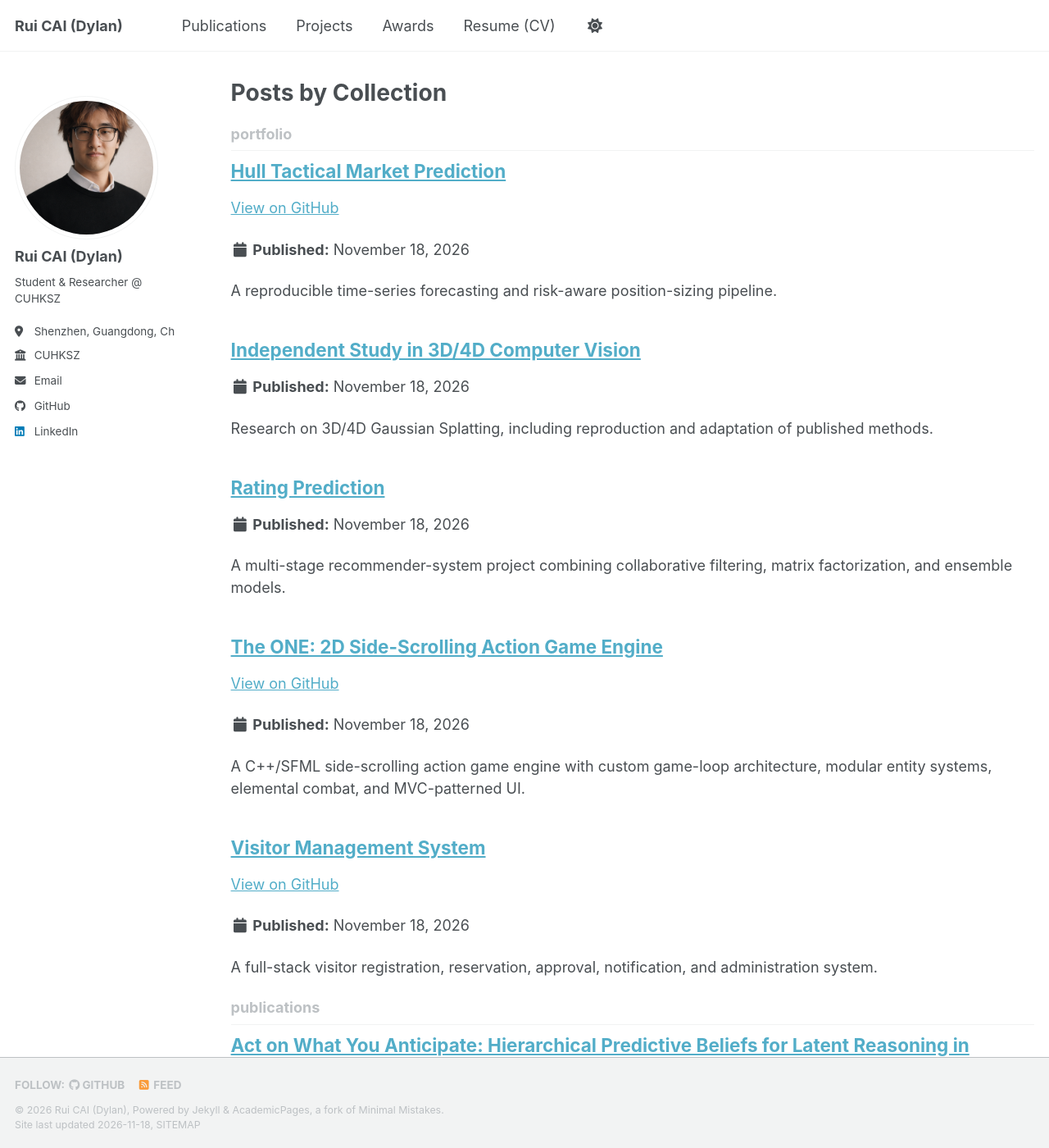
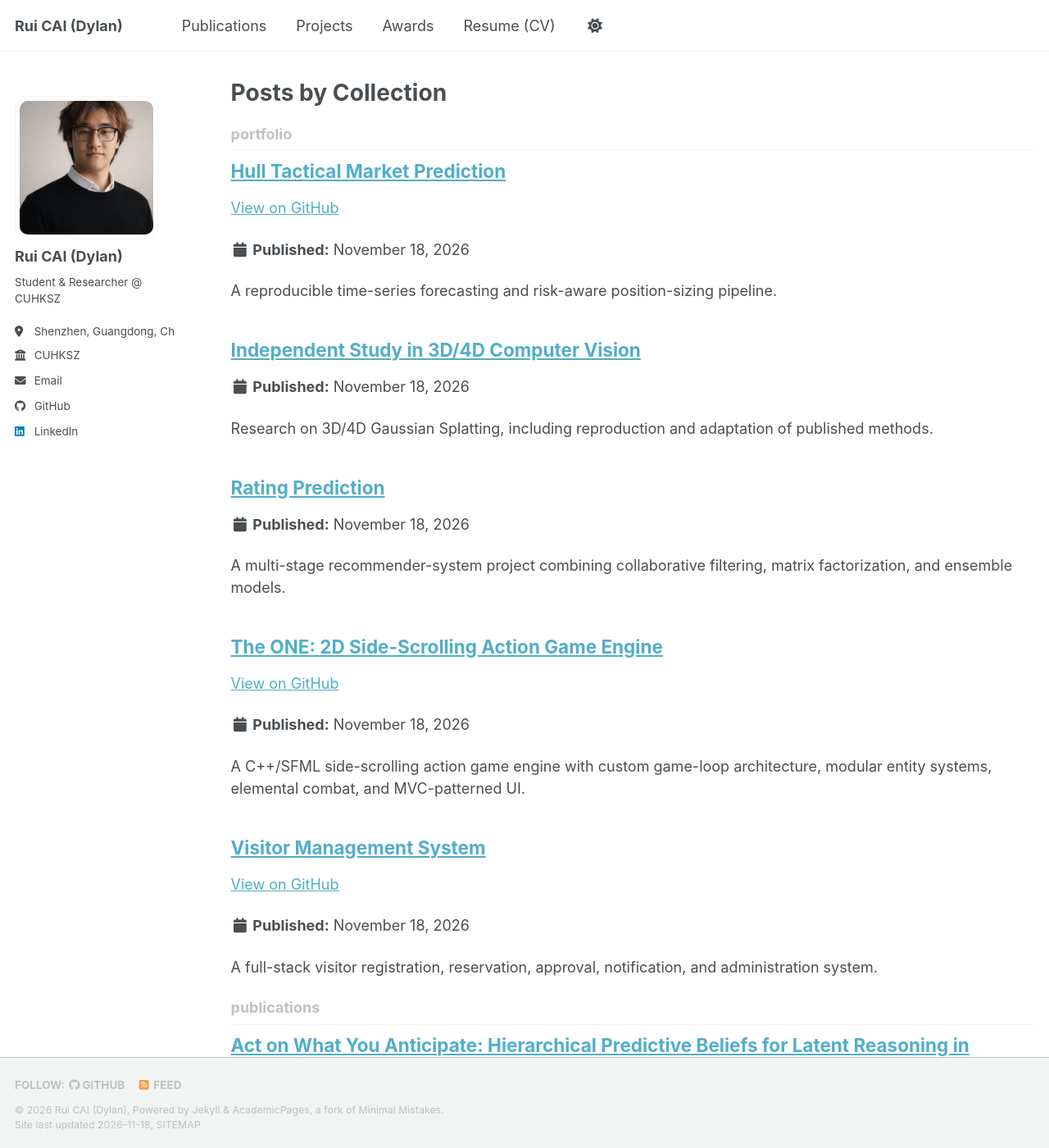
Before and after one commit to KrisCheeRay/Homepage, a Jekyll site: the page built from _pages/collection-archive.html, in a window 1280 px wide and 1400 px high. Shown: the whole window at 82% size. Built offline with Jekyll 4.4.1, drawn with Linux system fonts in a browser that asks for light colours; a style sheet for code colours, icons or effects is not loaded; some of the changed text lies outside the part shown.

Commit message:
Refine publication hierarchy and avatar shape

```diff
--- a/_includes/archive-single.html
+++ b/_includes/archive-single.html
@@ -56,9 +56,9 @@
          <p class="page__date"><strong><i class="fa fa-fw fa-calendar" aria-hidden="true"></i> {{ site.data.ui-text[site.locale].date_label | default: "Published:" }}</strong> <time datetime="{{ post.date | default: "1900-01-01" | date_to_xmlschema }}">{{ post.date | default: "1900-01-01" | date: "%B %d, %Y" }}</time></p>
         {% endif %}
 
-    {% if post.excerpt and site.read_more != 'enabled' %}
+    {% if post.excerpt and site.read_more != 'enabled' and post.publication_intro == nil %}
     <p class="archive__item-excerpt" itemprop="description">{{ post.excerpt | markdownify }}</p>
-    {% elsif post.excerpt and site.read_more == 'enabled' %}
+    {% elsif post.excerpt and site.read_more == 'enabled' and post.publication_intro == nil %}
     <p class="archive__item-excerpt" itemprop="description"><p>{{ post.excerpt | markdownify | remove: '<p>' | remove: '</p>' }}<strong><a href="{{ base_path }}{{ post.url }}" rel="permalink"> Read more</a></strong></p></p>
     {% endif %}
 
--- a/_includes/masthead.html
+++ b/_includes/masthead.html
@@ -14,7 +14,7 @@
             {% else %}
               {% assign domain = base_path %}
             {% endif %}
-            <li class="masthead__menu-item {% if page.url contains link.url and link.url != '/' or link.url == '/publications/' and page.url contains '/publication/' %}selected{% endif %}">
+            <li class="masthead__menu-item {% if page.url contains link.url and link.url != '/' or link.url == '/publications/' and page.url contains 'publication' %}selected{% endif %}">
               <a href="{{ domain }}{{ link.url }}">{{ link.title }}</a>
             </li>
           {% endfor %}
--- a/_sass/layout/_sidebar.scss
+++ b/_sass/layout/_sidebar.scss
@@ -158,7 +158,7 @@
     height: 36px;
     max-width: none;
     object-fit: cover;
-    border-radius: 50%;
+    border-radius: 16px;
 
     @include breakpoint($large) {
       width: 175px;
```
